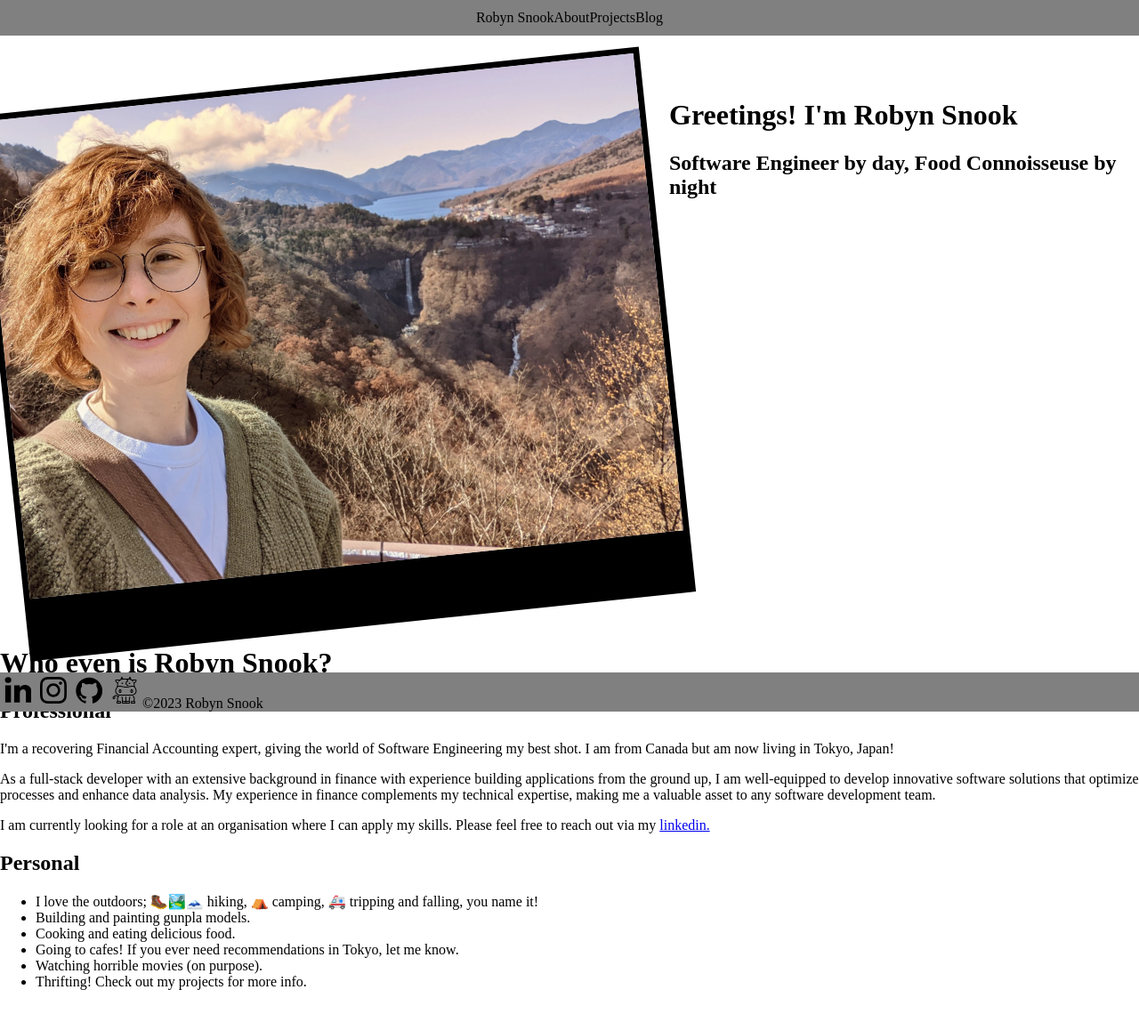
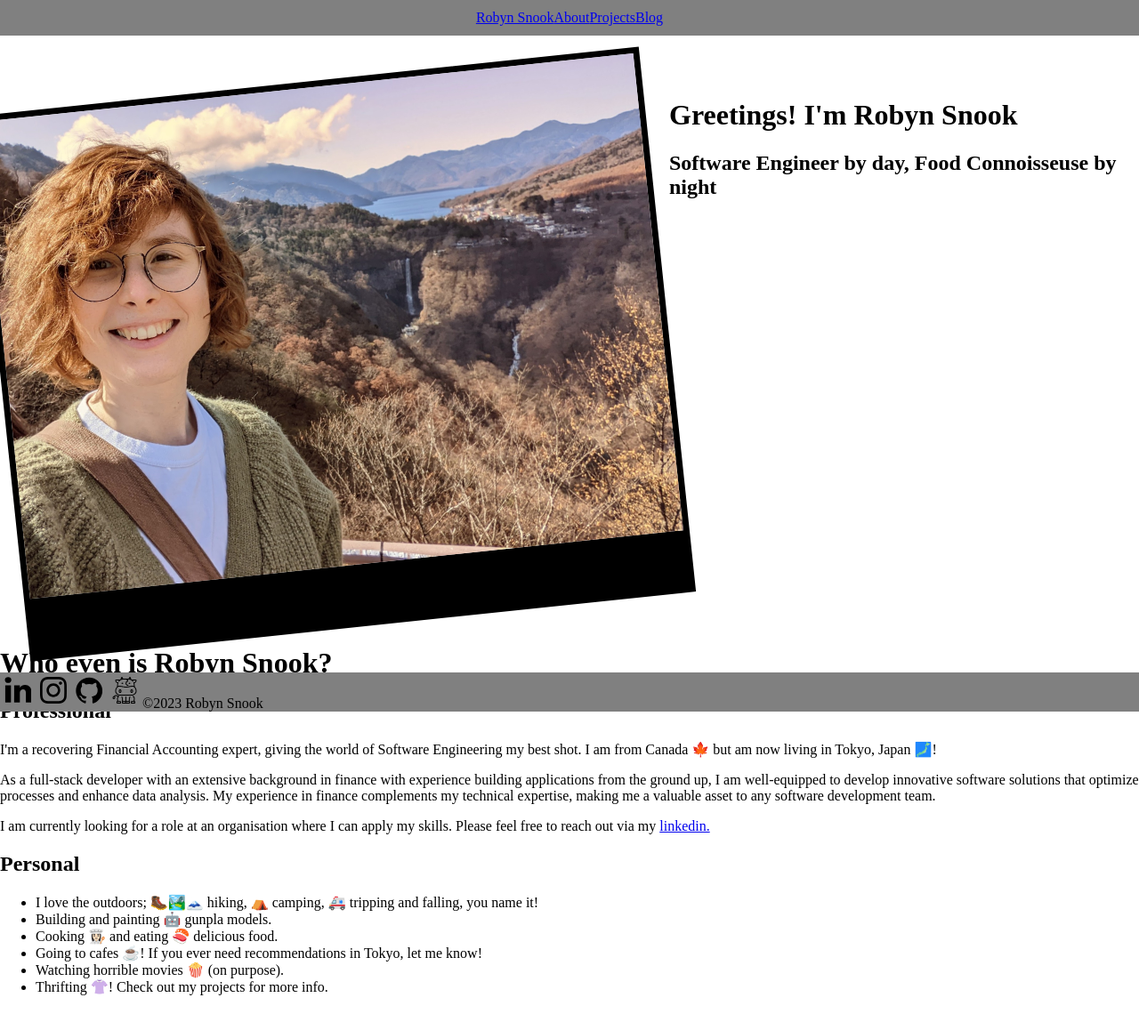
Before and after one commit to Moocau/https---github.com-Moocau-personal-site, a Next.js app: page / in a window 1280 px wide. Shown: the top 1158 px of the page at 89% size. Built offline with nearby package versions, Linux system fonts and the light colour scheme.

Commit message:
feat: add links and implement project page

```diff
--- a/components/About.tsx
+++ b/components/About.tsx
@@ -5,8 +5,8 @@ export const About = () => {
       <h2>Professional</h2>
       <p>
         I'm a recovering Financial Accounting expert, giving the world of
-        Software Engineering my best shot. I am from Canada but am now living in
-        Tokyo, Japan!
+        Software Engineering my best shot. I am from Canada 🍁 but am now living in
+        Tokyo, Japan 🗾!
       </p>
       <p>
         As a full-stack developer with an extensive background in finance with
@@ -23,11 +23,11 @@ export const About = () => {
       <h2>Personal</h2>
       <ul>
         <li>I love the outdoors; 🥾🏞️🗻 hiking, ⛺ camping, 🚑 tripping and falling, you name it!</li>
-        <li>Building and painting gunpla models.</li>
-        <li>Cooking and eating delicious food.</li>
-        <li>Going to cafes! If you ever need recommendations in Tokyo, let me know.</li>
-        <li>Watching horrible movies (on purpose).</li>
-        <li>Thrifting! Check out my projects for more info.</li>
+        <li>Building and painting 🤖 gunpla models.</li>
+        <li>Cooking 👩🏻‍🍳 and eating 🍣 delicious food.</li>
+        <li>Going to cafes ☕! If you ever need recommendations in Tokyo, let me know!</li>
+        <li>Watching horrible movies 🍿 (on purpose).</li>
+        <li>Thrifting 👚! Check out my projects for more info.</li>
       </ul>
     </div>
   );
--- a/components/Footer.tsx
+++ b/components/Footer.tsx
@@ -1,8 +1,10 @@
 import React from "react";
+import Link from 'next/link';
 
 export const Footer = () => {
   return (
     <div className="footer-container">
+      <a href='https://www.linkedin.com/in/robynsnook/'>
         <svg
           version="1.1"
           className="footer-social-icon"
@@ -12,6 +14,8 @@ export const Footer = () => {
           <title>Robyn's LinkedIn</title>
           <path d="M0 120q0-50 35-82.5t91-32.5q55 0 89 32 35 33 35 86 0 48-34 80-35 33-92 33l-1 0q-55 0-89-33t-34-83zm13 875l0-668l222 0l0 668l-222 0zm345 0l222 0l0-373q0-35 8-54 14-34 42.5-57.5t71.5-23.5q112 0 112 151l0 357l222 0l0-383q0-148-70-224.5t-185-76.5q-129 0-201 111l0 2l-1 0l1-2l0-95l-222 0q2 32 2 199t-2 469z"></path>
         </svg>
+      </a>
+      <a href='https://www.instagram.com/moooocau/'>
         <svg
           version="1.1"
           className="footer-social-icon"
@@ -21,6 +25,8 @@ export const Footer = () => {
           <title>Robyn's Instagram</title>
           <path d="M12 2.163c3.204 0 3.584.012 4.85.07 3.252.148 4.771 1.691 4.919 4.919.058 1.265.069 1.645.069 4.849 0 3.205-.012 3.584-.069 4.849-.149 3.225-1.664 4.771-4.919 4.919-1.266.058-1.644.07-4.85.07-3.204 0-3.584-.012-4.849-.07-3.26-.149-4.771-1.699-4.919-4.92-.058-1.265-.07-1.644-.07-4.849 0-3.204.013-3.583.07-4.849.149-3.227 1.664-4.771 4.919-4.919 1.266-.057 1.645-.069 4.849-.069zm0-2.163c-3.259 0-3.667.014-4.947.072-4.358.2-6.78 2.618-6.98 6.98-.059 1.281-.073 1.689-.073 4.948 0 3.259.014 3.668.072 4.948.2 4.358 2.618 6.78 6.98 6.98 1.281.058 1.689.072 4.948.072 3.259 0 3.668-.014 4.948-.072 4.354-.2 6.782-2.618 6.979-6.98.059-1.28.073-1.689.073-4.948 0-3.259-.014-3.667-.072-4.947-.196-4.354-2.617-6.78-6.979-6.98-1.281-.059-1.69-.073-4.949-.073zm0 5.838c-3.403 0-6.162 2.759-6.162 6.162s2.759 6.163 6.162 6.163 6.162-2.759 6.162-6.163c0-3.403-2.759-6.162-6.162-6.162zm0 10.162c-2.209 0-4-1.79-4-4 0-2.209 1.791-4 4-4s4 1.791 4 4c0 2.21-1.791 4-4 4zm6.406-11.845c-.796 0-1.441.645-1.441 1.44s.645 1.44 1.441 1.44c.795 0 1.439-.645 1.439-1.44s-.644-1.44-1.439-1.44z"></path>
         </svg>
+      </a>
+      <a href='https://github.com/Moocau'>
         <svg
           version="1.1"
           className="footer-social-icon"
@@ -30,6 +36,7 @@ export const Footer = () => {
           <title>Robyn's Github Page</title>
           <path d="m 20.799508,0.41890617 c -11.24375,0 -20.35999997,9.11625003 -20.35999997,20.36249983 0,8.99625 5.83374997,16.6275 13.92499997,19.32125 1.01875,0.18625 1.39,-0.4425 1.39,-0.9825 0,-0.4825 -0.0175,-1.76375 -0.0275,-3.4625 -5.66375,1.23 -6.85875,-2.73 -6.85875,-2.73 -0.92625,-2.3525 -2.26125,-2.97875 -2.26125,-2.97875 -1.84875,-1.2625 0.14,-1.2375 0.14,-1.2375 2.04375,0.14375 3.11875,2.09875 3.11875,2.09875 1.81625,3.11125 4.76625,2.2125 5.92625,1.69125 0.185,-1.315 0.71,-2.2125 1.2925,-2.72125 -4.52125,-0.51375 -9.275,-2.26125 -9.275,-10.06375 0,-2.2225 0.79375,-4.04 2.09625,-5.46375 -0.21,-0.515 -0.90875,-2.585 0.19875,-5.3887498 0,0 1.71,-0.5475 5.6,2.0874998 1.62375,-0.4525 3.36625,-0.6775 5.0975,-0.685 1.72875,0.0075 3.47125,0.2325 5.0975,0.685 3.8875,-2.6349998 5.59375,-2.0874998 5.59375,-2.0874998 1.11125,2.8037498 0.4125,4.8737498 0.2025,5.3887498 1.305,1.42375 2.09375,3.24125 2.09375,5.46375 0,7.8225 -4.76125,9.54375 -9.2975,10.0475 0.73125,0.62875 1.3825,1.87125 1.3825,3.77125 0,2.72125 -0.025,4.9175 -0.025,5.585 0,0.545 0.36625,1.17875 1.4,0.98 8.085,-2.69875 13.91375,-10.325 13.91375,-19.31875 0,-11.2462498 -9.1175,-20.36249983 -20.36375,-20.36249983"></path>
         </svg>
+      </a>
       <svg
         fill="#000000"
         height="200px"
--- a/components/Navbar.tsx
+++ b/components/Navbar.tsx
@@ -1,15 +1,16 @@
 import React from 'react';
 import Router from 'next/router';
+import Link from 'next/link';
 
 
 export const Navbar = () => {
 
   return (
     <div className='navigation-bar'>
-      <span>Robyn Snook</span>
-      <span>About</span>
-      <span>Projects</span>
-      <span>Blog</span>
+      <Link href='/'>Robyn Snook</Link>
+      <Link href='/'>About</Link>
+      <Link href='/projects'>Projects</Link>
+      <Link href='/blog'>Blog</Link>
     </div>
   )
 }
```
Also changed, not shown: content/projects/tokyothirft.md (added, +13 -0 lines), pages/projects.tsx (added, +31 -0 lines). Lines whose indentation alone changed are shown as unchanged.
